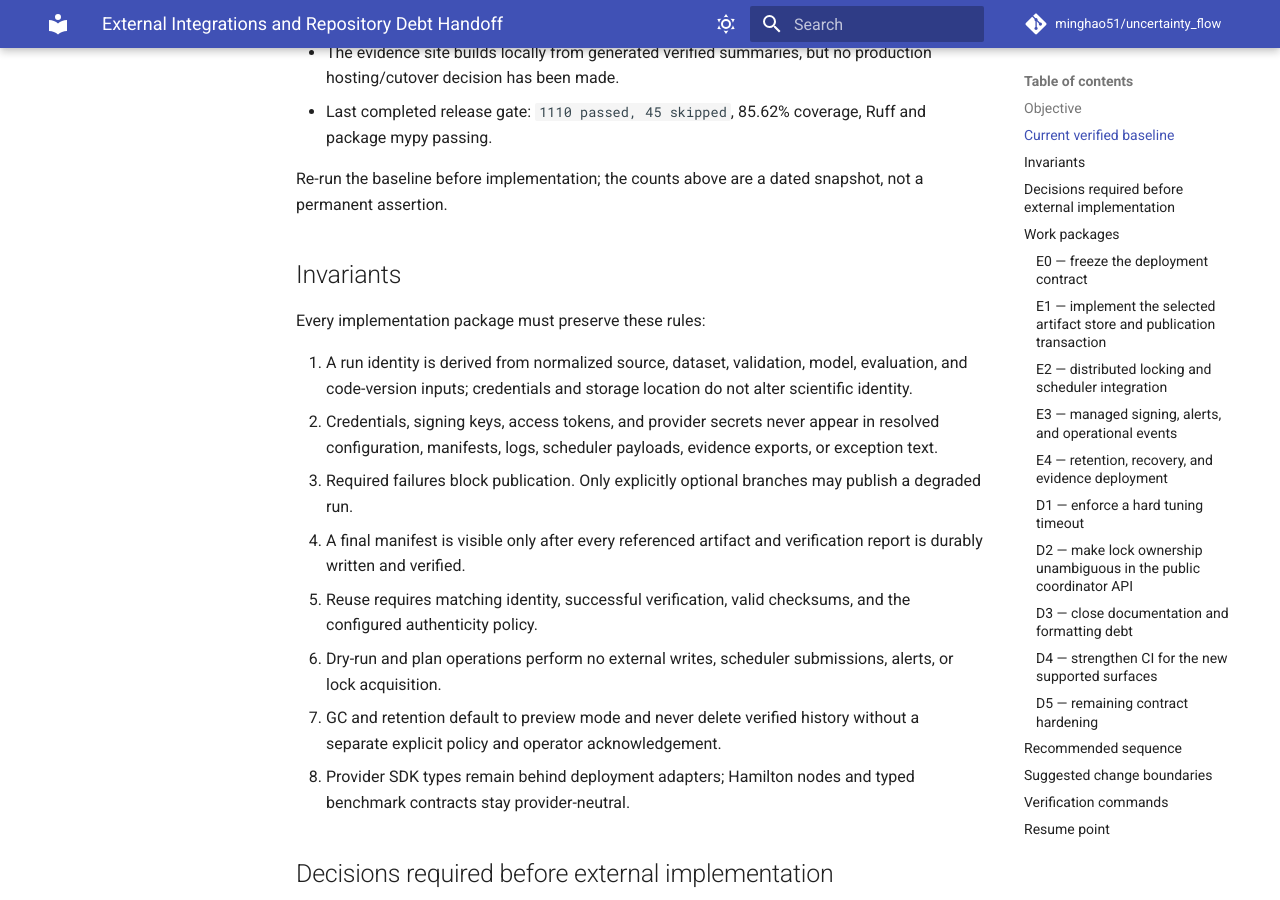
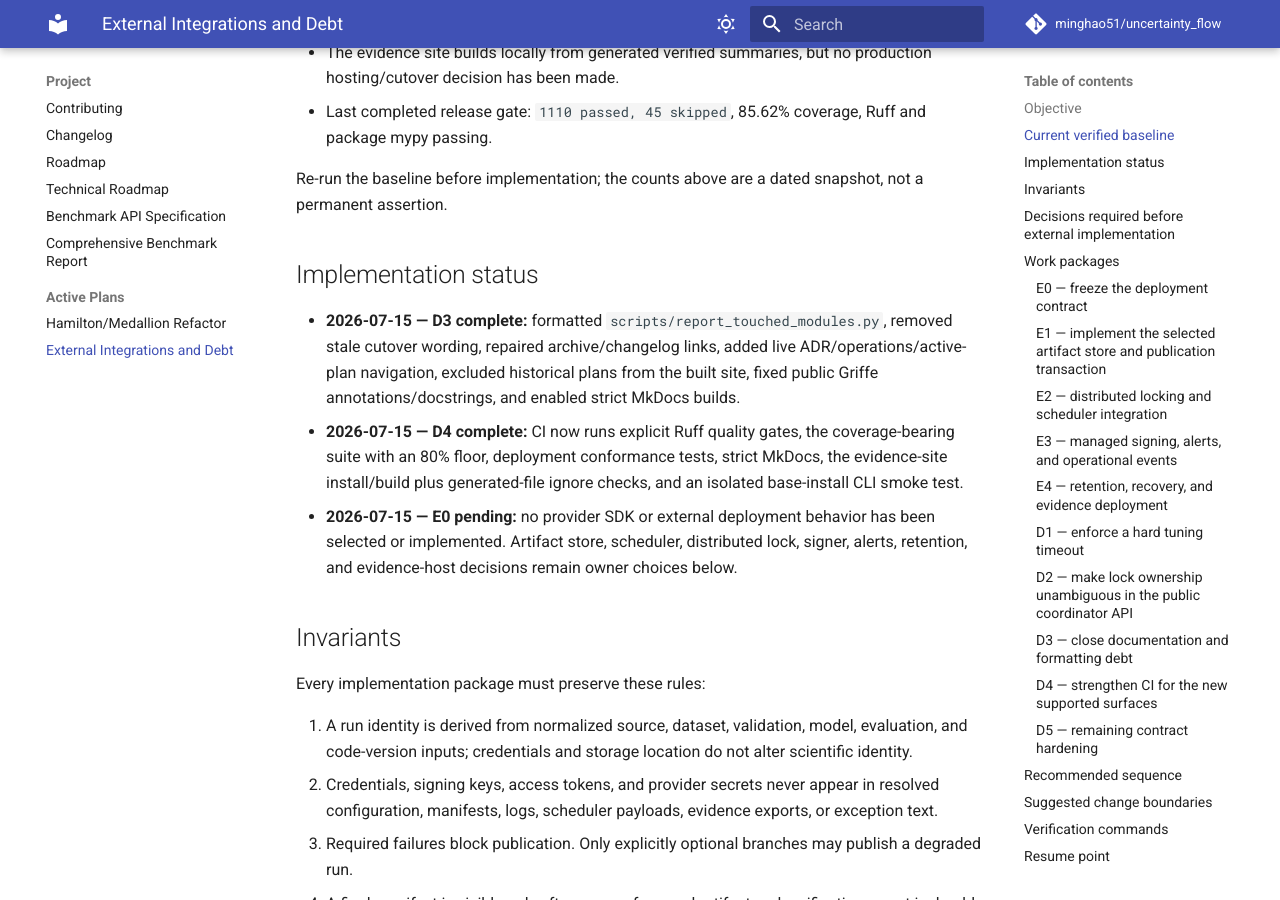
Before and after one commit to minghao51/uncertainty_flow, an MkDocs documentation site: the page built from docs/plans/20260715-external-integrations-and-debt-handoff.md, in a window 1280 px wide and 900 px high, scrolled down 1072 px. Built offline with MkDocs 1.6.1 and Material for MkDocs 9.7.7, drawn with Linux system fonts in a browser that asks for light colours; comment, search, counter and statistics services are not loaded; some of the changed text lies outside the part shown.

Commit message:
ci/docs: close local deployment debt gates

```diff
--- a/docs/plans/20260715-external-integrations-and-debt-handoff.md
+++ b/docs/plans/20260715-external-integrations-and-debt-handoff.md
@@ -1,6 +1,6 @@
 # External Integrations and Repository Debt Handoff
 
-**Status:** Ready for implementation after deployment decisions
+**Status:** D3/D4 implemented; E0 decisions pending
 **Prepared:** 2026-07-15
 **Predecessor:** `docs/plans/20260713-hamilton-medallion-refactor-plan.md`
 
@@ -23,6 +23,12 @@
 - Last completed release gate: `1110 passed, 45 skipped`, 85.62% coverage, Ruff and package mypy passing.
 
 Re-run the baseline before implementation; the counts above are a dated snapshot, not a permanent assertion.
+
+## Implementation status
+
+- **2026-07-15 — D3 complete:** formatted `scripts/report_touched_modules.py`, removed stale cutover wording, repaired archive/changelog links, added live ADR/operations/active-plan navigation, excluded historical plans from the built site, fixed public Griffe annotations/docstrings, and enabled strict MkDocs builds.
+- **2026-07-15 — D4 complete:** CI now runs explicit Ruff quality gates, the coverage-bearing suite with an 80% floor, deployment conformance tests, strict MkDocs, the evidence-site install/build plus generated-file ignore checks, and an isolated base-install CLI smoke test.
+- **2026-07-15 — E0 pending:** no provider SDK or external deployment behavior has been selected or implemented. Artifact store, scheduler, distributed lock, signer, alerts, retention, and evidence-host decisions remain owner choices below.
 
 ## Invariants
 
--- a/mkdocs.yml
+++ b/mkdocs.yml
@@ -47,7 +47,13 @@
       - Charting: guides/charting.md
       - Benchmarking: guides/benchmarking.md
       - Design Principles: guides/design.md
-  - Architecture: architecture/overview.md
+  - Architecture:
+      - Overview: architecture/overview.md
+      - ADR-001 Model Persistence: adr/001-model-persistence-format.md
+      - ADR-002 Hamilton Boundary: adr/002-hamilton-boundary.md
+      - ADR-003 Medallion Artifacts: adr/003-medallion-artifacts.md
+      - ADR-004 Run Identity and Status: adr/004-run-identity-and-status.md
+      - ADR-005 Evidence Export: adr/005-evidence-export.md
   - API Reference:
       - Benchmarking: api/benchmarking.md
       - Core: api/core.md
@@ -74,10 +80,26 @@
       - Risk & Multivariate: notebooks/04-risk-copulas.md
       - Methods & Benchmarks: notebooks/05-benchmarks.md
   - Benchmarks: benchmarks/README.md
+  - Operations:
+      - Deployment: operations/deployment.md
+      - Recovery: operations/recovery.md
+      - Verification: operations/verification.md
   - Project:
       - Contributing: project/contributing.md
       - Changelog: project/changelog.md
       - Roadmap: project/roadmap.md
+      - Technical Roadmap: project/technical_roadmap.md
+      - Benchmark API Specification: api/spec.md
+      - Comprehensive Benchmark Report: benchmarks/20260426-comprehensive-run.md
+      - Active Plans:
+          - Hamilton/Medallion Refactor: plans/20260713-hamilton-medallion-refactor-plan.md
+          - External Integrations and Debt: plans/20260715-external-integrations-and-debt-handoff.md
+
+exclude_docs: |
+  archive/**
+  plans/20260401-v6-plus-design.md
+  plans/20260411-phase4-runtime-handoff.md
+  plans/20260520-hardening-handoff.md
 
 extra_css:
   - stylesheets/notebooks.css
```
Also changed, not shown: docs/adr/003-medallion-artifacts.md (+1 -1 lines), docs/adr/004-run-identity-and-status.md (+1 -1 lines), docs/archive/README.md (+4 -4 lines), docs/project/changelog.md (+1 -1 lines), 13 other files.
